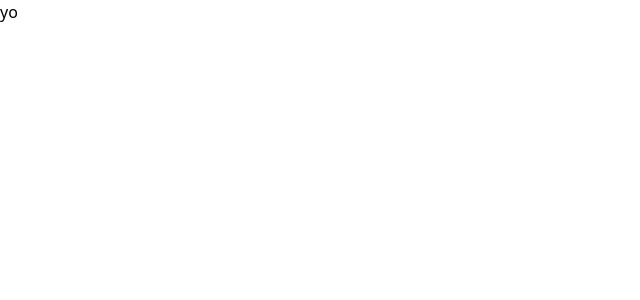
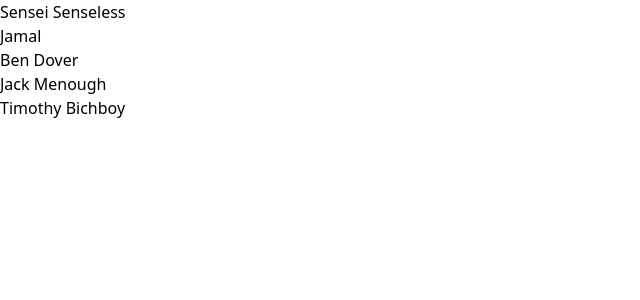
Before and after one commit to NaralC/pagination-tryout, a React (Vite) app: page / in a window 1280 px wide. Shown: the top 300 px of the page, without its empty margins (0-640 px from the left). Built offline with nearby package versions, Linux system fonts and the light colour scheme.

Commit message:
setup mantine hook

```diff
--- a/src/App.tsx
+++ b/src/App.tsx
@@ -1,7 +1,7 @@
 import { useState } from "react";
 import { usePagination } from "@mantine/hooks";
 
-function App() {
+const ITEMS_PER_PAGE = 5;
 const mockResults = [
   "Sensei Senseless",
   "Jamal",
@@ -21,10 +21,28 @@ function App() {
   "Emily Wokerson",
   "Kent Taekehent",
   "Justin Case",
-
 ];
 
-  return <div className="text-black h-screen text-center px-14 py-3">yo</div>;
+function App() {
+  const [visibleResults, setVisibleResults] = useState<string[]>(
+    mockResults.slice(0, ITEMS_PER_PAGE)
+  );
+
+  const pagination = usePagination({
+    total: Math.ceil(mockResults.length / ITEMS_PER_PAGE),
+    initialPage: 1,
+    onChange(page) {
+
+    },
+  });
+
+  return (
+    <div className="h-screen text-center flex flex-col justify-center align-middle gap-5">
+      {visibleResults.map((person) => {
+        return <div>{person}</div>;
+      })}
+    </div>
+  );
 }
 
 export default App;
```
Lines whose indentation alone changed are shown as unchanged.
